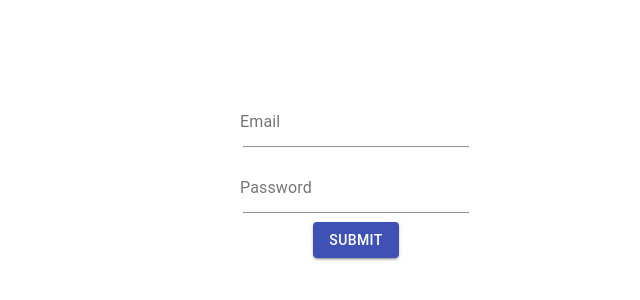
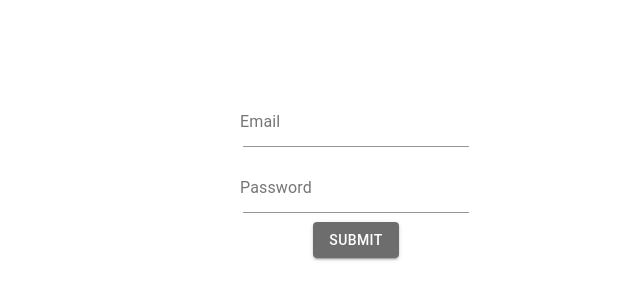
Before and after one commit to LukaszMalinowski/MAS2021-frontend, a React (Create React App) app: page /login in a window 1280 px wide. Shown: the part 234-534 px from the top of the page, without its empty margins (284-924 px from the left). Built offline with nearby package versions, Linux system fonts and the light colour scheme.

Commit message:
Changed button color

```diff
--- a/src/pages/LoginPage/LoginPage.css
+++ b/src/pages/LoginPage/LoginPage.css
@@ -11,6 +11,14 @@
     padding: 3px;
 }
 
+.LoginPage button {
+    background-color: rgba(31, 31, 31, 0.65);
+}
+
+.LoginPage button:hover {
+    background-color: rgba(31, 31, 31, 0.91);
+}
+
 .LoginPage-error {
     margin-top: 10px;
     font-family: "Roboto", "Helvetica", "Arial", sans-serif;
--- a/src/pages/LoginPage/LoginPage.js
+++ b/src/pages/LoginPage/LoginPage.js
@@ -21,8 +21,6 @@ class LoginPage extends Component {
 
     setUser = () => {
         const user = AuthService.getCurrentUser();
-
-        console.log("here " + user)
 
         if (user) {
             this.setState({
```
